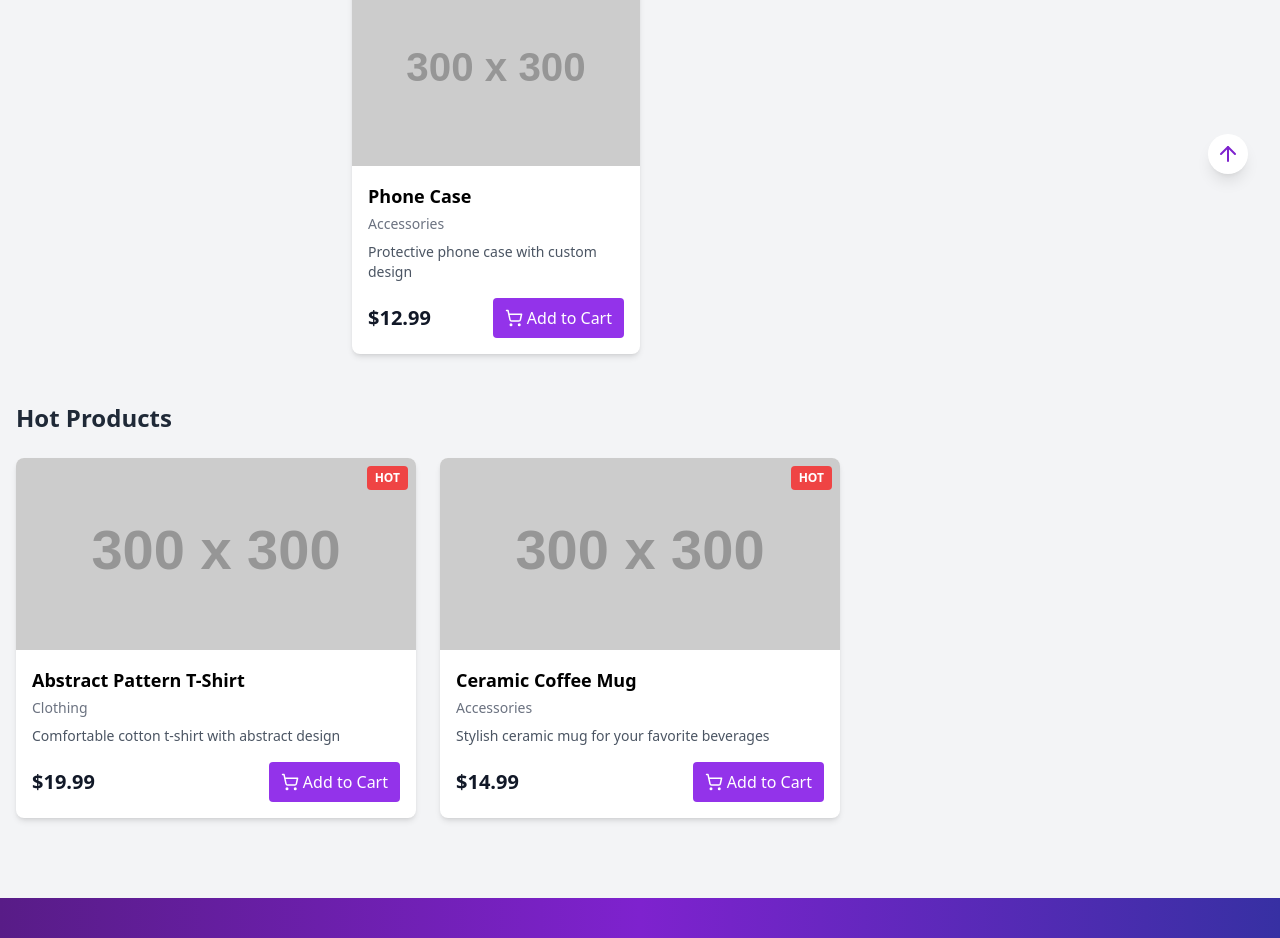
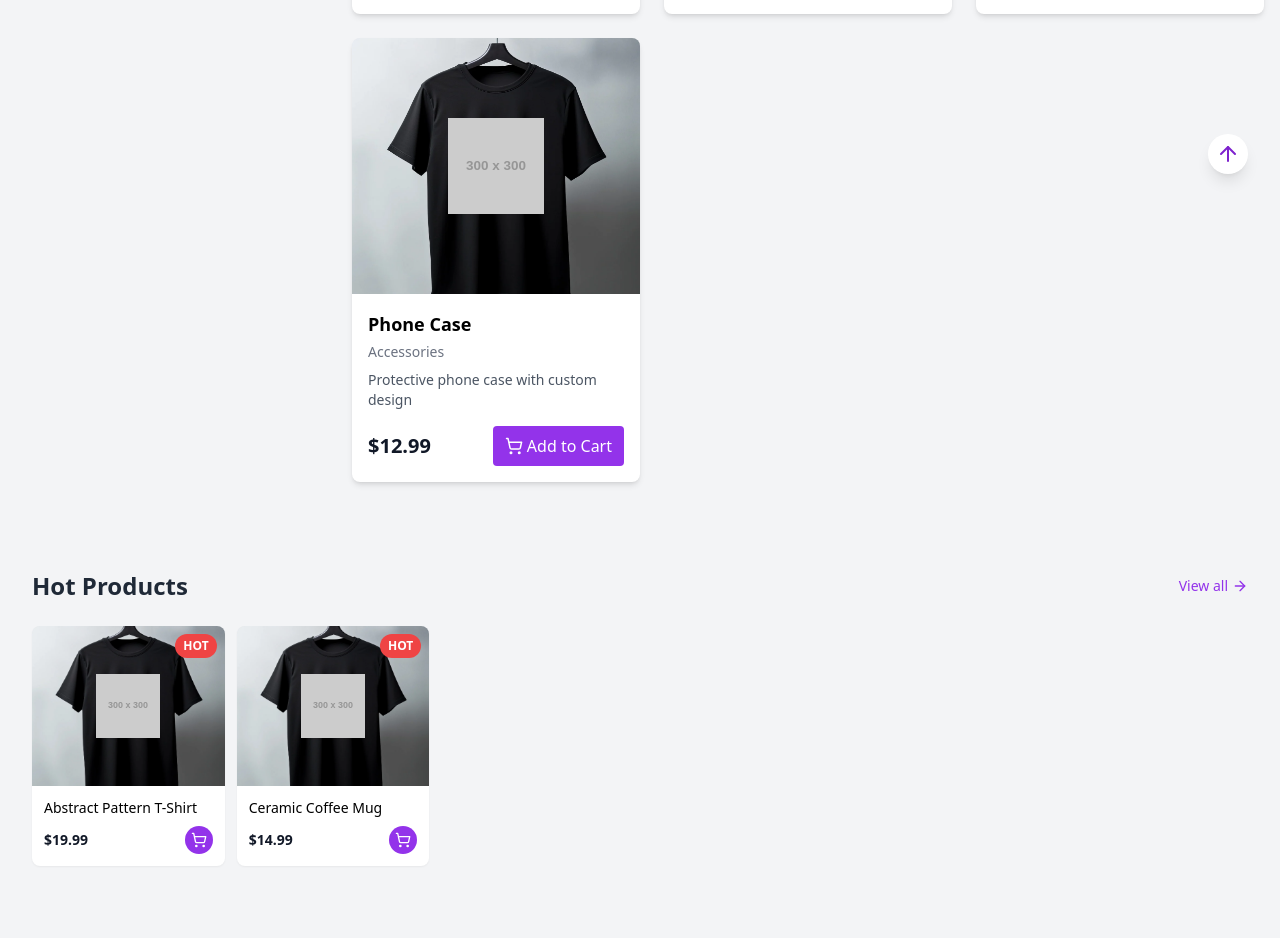
Before and after one commit to mohammeddl/CreativePrint, a React (Vite) app in the folder creativePrint-frontend/: page /home in a window 1280 px wide. Shown: the part 594-1532 px from the top of the page. Built offline with nearby package versions, Linux system fonts and the light colour scheme; no server answers; sample sign-in values are in the browser's storage.

Commit message:
Add Related Products component and enhance Hot Products layout

```diff
--- a/creativePrint-frontend/src/components/products/HotProducts.tsx
+++ b/creativePrint-frontend/src/components/products/HotProducts.tsx
@@ -1,5 +1,8 @@
+// src/components/products/HotProducts.tsx
 import { useSelector } from "react-redux"
 import { motion } from "framer-motion"
+import { ArrowRight } from "lucide-react"
+import { Link } from "react-router-dom"
 import ProductCard from "./ProductCard"
 import type { RootState } from "../../store/store"
 
@@ -7,25 +10,35 @@ export default function HotProducts() {
   const products = useSelector((state: RootState) => state.products.items)
   const hotProducts = products.filter((product) => product.isHot)
 
-
   if (hotProducts.length === 0) {
     return null
   }
 
   return (
     <motion.div
-      className="my-12"
+      className=" dark:bg-gray-900 py-10 px-4 my-12 rounded-xl"
       initial={{ opacity: 0, y: 20 }}
       animate={{ opacity: 1, y: 0 }}
       transition={{ duration: 0.5, delay: 0.3 }}
     >
-      <h2 className="text-2xl font-bold mb-6 text-gray-800 dark:text-white">
-        Hot Products
-      </h2>
-      <div className="grid grid-cols-1 sm:grid-cols-2 lg:grid-cols-3 gap-6">
-        {hotProducts.slice(0, 3).map((product) => (
-          <ProductCard key={product.id} product={product} />
-        ))}
+      <div className="container mx-auto">
+        <div className="flex justify-between items-center mb-6">
+          <h2 className="text-2xl font-bold text-gray-800 dark:text-white">
+            Hot Products
+          </h2>
+          <Link
+            to="/home"
+            className="text-purple-600 hover:text-purple-700 flex items-center text-sm font-medium"
+          >
+            View all <ArrowRight size={16} className="ml-1" />
+          </Link>
+        </div>
+
+        <div className="grid grid-cols-2 sm:grid-cols-3 md:grid-cols-4 lg:grid-cols-5 xl:grid-cols-6 gap-3">
+          {hotProducts.slice(0, 6).map((product) => (
+            <ProductCard key={product.id} product={product} compact={true} />
+          ))}
+        </div>
       </div>
     </motion.div>
   )
--- a/creativePrint-frontend/src/components/products/ProductCard.tsx
+++ b/creativePrint-frontend/src/components/products/ProductCard.tsx
@@ -5,18 +5,20 @@ import { addToCart } from "../../store/slices/cartSlice"
 import type { Product } from "../../types/product"
 
 interface ProductCardProps {
-  product: Product
+  product: Product;
+  compact?: boolean;
 }
 
-export default function ProductCard({ product }: ProductCardProps) {
+export default function ProductCard({ product, compact = false }: ProductCardProps) {
   const dispatch = useDispatch()
 
   const productId = product.id
   const productName = product.name
   const productDescription = product.description
-  const productImage = product.image ||
-                      (product.design?.designUrl) ||
-                      "/placeholder.svg"
+
+  const designImage = product.design?.designUrl || product.image || "/placeholder.svg"
+
+  const mockupImage = "../../../public/assets/images/t-shirt.png"
 
   const productPrice = product.price || product.basePrice || 0
 
@@ -29,24 +31,97 @@ export default function ProductCard({ product }: ProductCardProps) {
       product: {
         ...product,
         price: productPrice,
-        image: productImage
+        image: designImage
       },
       quantity: 1
     }))
   }
 
+  // Compact card for hot products section
+  if (compact) {
     return (
-    <div className="bg-white dark:bg-gray-800 rounded-lg shadow-md overflow-hidden transition-transform duration-300 hover:shadow-lg hover:-translate-y-1">
+      <div className="bg-white dark:bg-gray-800 rounded-lg shadow-sm overflow-hidden transition-transform duration-300 hover:shadow-md hover:-translate-y-1">
         <Link to={`/products/${productId}`} className="block relative">
+          <div className="relative h-40 bg-gray-200 overflow-hidden">
+            {/* Base mockup image */}
             <img
-          src={productImage}
+              src={mockupImage}
+              alt="T-shirt mockup"
+              className="w-full h-full object-cover absolute inset-0"
+            />
+
+            {/* Design overlay */}
+            <div className="absolute inset-0 flex items-center justify-center">
+              <img
+                src={designImage}
                 alt={productName}
-          className="w-full h-48 object-cover"
+                className="w-1/3 h-auto object-contain max-h-32 mix-blend-normal"
                 onError={(e) => {
                   const target = e.target as HTMLImageElement;
                   target.src = "/placeholder.svg";
                 }}
               />
+            </div>
+          </div>
+
+          {product.isHot && (
+            <span className="absolute top-2 right-2 bg-red-500 text-white text-xs font-bold px-2 py-1 rounded-full">
+              HOT
+            </span>
+          )}
+        </Link>
+
+        <div className="p-3">
+          <Link to={`/products/${productId}`}>
+            <h3 className="text-sm font-medium hover:text-purple-600 transition-colors truncate">
+              {productName}
+            </h3>
+          </Link>
+
+          <div className="flex items-center justify-between mt-2">
+            <span className="text-sm font-bold text-gray-900 dark:text-white">
+              ${productPrice.toFixed(2)}
+            </span>
+
+            <button
+              onClick={handleAddToCart}
+              className="bg-purple-600 hover:bg-purple-700 text-white p-1.5 rounded-full transition-colors"
+              aria-label={`Add ${productName} to cart`}
+            >
+              <ShoppingCart size={16} />
+            </button>
+          </div>
+        </div>
+      </div>
+    )
+  }
+
+  // Regular card for product catalog
+  return (
+    <div className="bg-white dark:bg-gray-800 rounded-lg shadow-md overflow-hidden transition-transform duration-300 hover:shadow-lg hover:-translate-y-1">
+      <Link to={`/products/${productId}`} className="block relative">
+        <div className="relative h-64 bg-gray-200 overflow-hidden">
+          {/* Base mockup image */}
+          <img
+            src={mockupImage}
+            alt="T-shirt mockup"
+            className="w-full h-full object-cover absolute inset-0"
+          />
+
+          {/* Design overlay */}
+          <div className="absolute inset-0 flex items-center justify-center">
+            <img
+              src={designImage}
+              alt={productName}
+              className="w-1/3 h-auto object-contain max-h-48 mix-blend-normal"
+              onError={(e) => {
+                const target = e.target as HTMLImageElement;
+                target.src = "/placeholder.svg";
+              }}
+            />
+          </div>
+        </div>
+
         {product.isHot && (
           <span className="absolute top-2 right-2 bg-red-500 text-white text-xs font-bold px-2 py-1 rounded">
             HOT
--- /dev/null
+++ b/creativePrint-frontend/src/components/products/RelatedProducts.tsx
@@ -0,0 +1,55 @@
+import { useSelector } from "react-redux"
+import { motion } from "framer-motion"
+import { ArrowRight } from "lucide-react"
+import { Link } from "react-router-dom"
+import ProductCard from "./ProductCard"
+import type { RootState } from "../../store/store"
+
+interface RelatedProductsProps {
+  currentProductId: string | number;
+  categoryName: string;
+}
+
+export default function RelatedProducts({ currentProductId, categoryName }: RelatedProductsProps) {
+  const products = useSelector((state: RootState) => state.products.items)
+
+
+  const relatedProducts = products.filter(product => {
+    const prodCategory = typeof product.category === 'string'
+                        ? product.category
+                        : product.category?.name || '';
+
+    return prodCategory === categoryName && product.id !== currentProductId;
+  });
+
+  if (relatedProducts.length === 0) {
+    return null;
+  }
+
+  return (
+    <motion.div
+      className="mt-12 mb-8"
+      initial={{ opacity: 0, y: 20 }}
+      animate={{ opacity: 1, y: 0 }}
+      transition={{ duration: 0.5, delay: 0.3 }}
+    >
+      <div className="flex justify-between items-center mb-6">
+        <h2 className="text-2xl font-bold text-gray-800 dark:text-white">
+          Related Products
+        </h2>
+        <Link
+          to="/home"
+          className="text-purple-600 hover:text-purple-700 flex items-center text-sm font-medium"
+        >
+          View all <ArrowRight size={16} className="ml-1" />
+        </Link>
+      </div>
+
+      <div className="grid grid-cols-1 sm:grid-cols-2 md:grid-cols-3 lg:grid-cols-4 gap-6">
+        {relatedProducts.slice(0, 4).map((product) => (
+          <ProductCard key={product.id} product={product} />
+        ))}
+      </div>
+    </motion.div>
+  );
+}
--- a/creativePrint-frontend/src/pages/products/ProductDetailPage.tsx
+++ b/creativePrint-frontend/src/pages/products/ProductDetailPage.tsx
@@ -7,6 +7,7 @@ import { addToCart } from '../../store/slices/cartSlice'
 import { productService } from '../../components/services/api/product.service'
 import Header from '../../components/layout/Header'
 import Footer from '../../components/layout/Footer'
+import RelatedProducts from '../../components/products/RelatedProducts'
 import type { Product } from '../../types/product'
 
 export default function ProductDetailPage() {
@@ -99,7 +100,6 @@ export default function ProductDetailPage() {
 
   const productPrice = product.price || product.basePrice || 0
 
-
   const categoryName = typeof product.category === 'string'
                       ? product.category
                       : product.category?.name || ''
@@ -118,22 +118,34 @@ export default function ProductDetailPage() {
 
         <div className="bg-white dark:bg-gray-800 rounded-lg shadow-lg overflow-hidden">
           <div className="md:flex">
-            {/* Product Image */}
+            {/* Product Image with Mockup */}
             <motion.div
               className="md:w-1/2"
               initial={{ opacity: 0, x: -20 }}
               animate={{ opacity: 1, x: 0 }}
               transition={{ duration: 0.5 }}
             >
+              <div className="relative h-full bg-gray-100">
+                {/* T-shirt mockup base image */}
+                <img
+                  src="../../../public/assets/images/t-shirt.png"
+                  alt="T-shirt mockup"
+                  className="w-full h-full object-contain"
+                />
+
+                {/* Design overlay */}
+                <div className="absolute inset-0 flex items-center justify-center">
                   <img
                     src={productImage}
                     alt={productName}
-                className="w-full h-full object-cover object-center"
+                    className="w-1/3 max-h-72 object-contain mix-blend-normal"
                     onError={(e) => {
                       const target = e.target as HTMLImageElement;
                       target.src = "/placeholder.svg";
                     }}
                   />
+                </div>
+              </div>
             </motion.div>
 
             {/* Product Details */}
@@ -225,6 +237,12 @@ export default function ProductDetailPage() {
             </motion.div>
           </div>
         </div>
+
+        {/* Related Products Section */}
+        <RelatedProducts
+          currentProductId={productId || ""}
+          categoryName={categoryName}
+        />
       </main>
       <Footer />
     </div>
```
Lines whose indentation alone changed are shown as unchanged.
